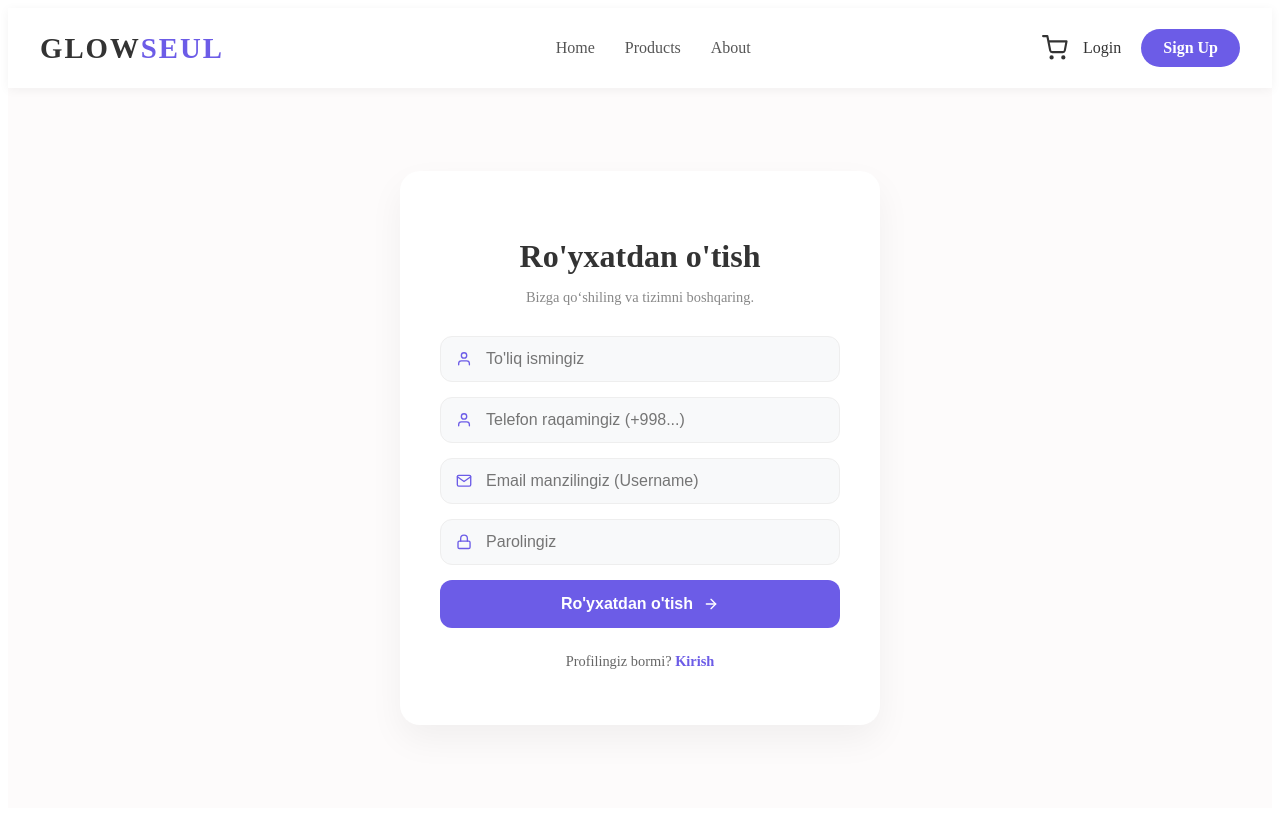
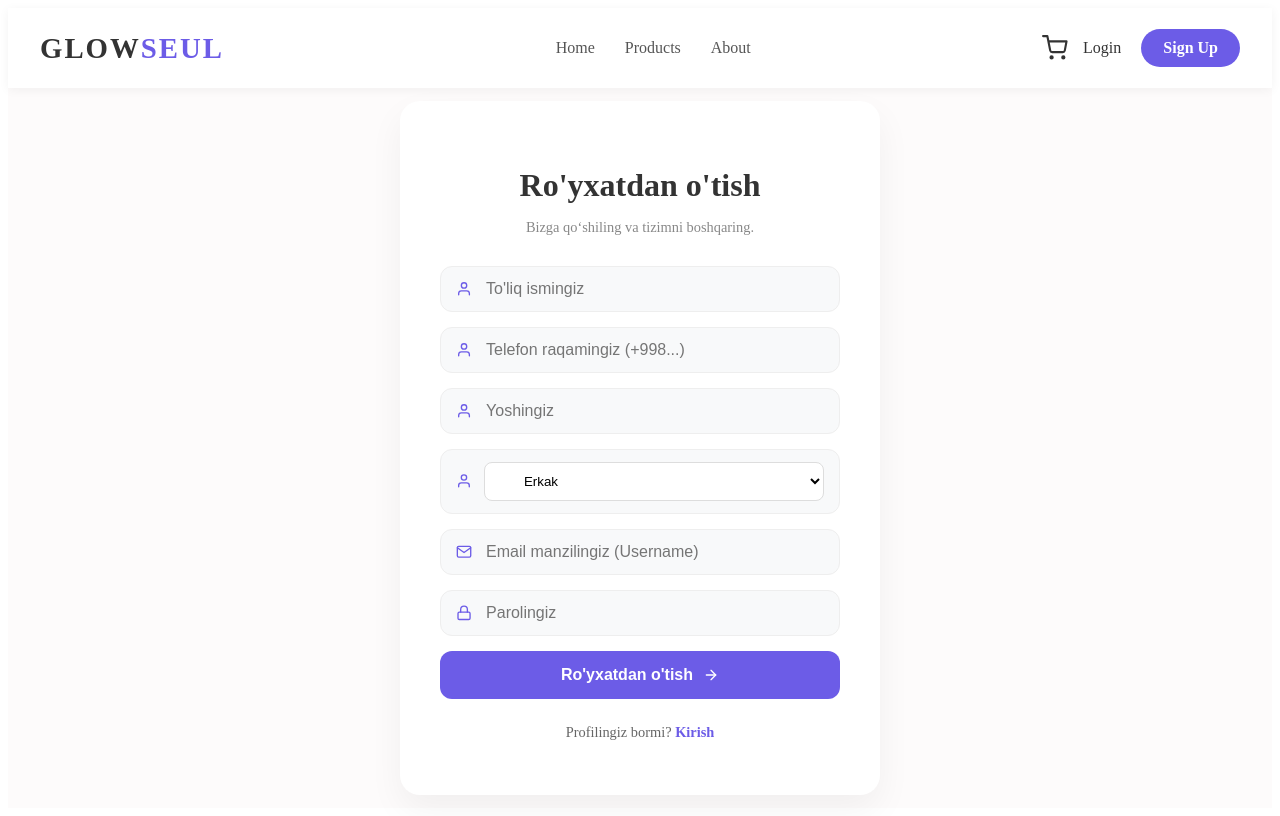
Before and after one commit to abdurahmon2204/cosmetic-seller2, a React (Vite) app: page /login in a window 1280 px wide. Both pictures are taken after a click on the element "Ro'yxatdan o'tish". Built offline with nearby package versions, Linux system fonts and the light colour scheme.

Commit message:
ozgardimi

```diff
--- a/src/assets/Pages/Login/Login.jsx
+++ b/src/assets/Pages/Login/Login.jsx
@@ -5,7 +5,16 @@ import './Login.css';
 
 const Auth = () => {
   const [isLogin, setIsLogin] = useState(true);
-  const [formData, setFormData] = useState({ name: '', email: '', password: '', role: 'superadmin', jins: 'erkak', age: 25, phonenumber: '' });
+  // Boshlang'ich qiymatlarni bo'sh qildik, jins esa default 'erkak' turadi
+  const [formData, setFormData] = useState({
+    name: '',
+    email: '',
+    password: '',
+    role: 'superadmin',
+    jins: 'erkak',
+    age: '',
+    phonenumber: ''
+  });
   const navigate = useNavigate();
 
   const handleInputChange = (e) => {
@@ -47,7 +56,7 @@ const Auth = () => {
           jins: formData.jins,
           role: formData.role,
           phonenumber: formData.phonenumber,
-          age: Number(formData.age)
+          age: Number(formData.age) // Matnni songa o'giramiz
         };
 
         const response = await fetch(`${BACKEND_URL}/superadmin/create`, {
@@ -82,6 +91,7 @@ const Auth = () => {
         <form onSubmit={handleSubmit}>
           {!isLogin && (
             <>
+              {/* To'liq ism */}
               <div className="auth-input-group">
                 <FiUser className="auth-icon" />
                 <input
@@ -92,6 +102,8 @@ const Auth = () => {
                   onChange={handleInputChange}
                 />
               </div>
+
+              {/* Telefon raqam */}
               <div className="auth-input-group">
                 <FiUser className="auth-icon" />
                 <input
@@ -101,6 +113,36 @@ const Auth = () => {
                   required
                   onChange={handleInputChange}
                 />
+              </div>
+
+              {/* Yosh (Yangi qo'shildi) */}
+              <div className="auth-input-group">
+                <FiUser className="auth-icon" />
+                <input
+                  type="number"
+                  name="age"
+                  placeholder="Yoshingiz"
+                  min="1"
+                  max="120"
+                  required
+                  onChange={handleInputChange}
+                />
+              </div>
+
+              {/* Jins (Yangi qo'shildi) */}
+              <div className="auth-input-group">
+                <FiUser className="auth-icon" />
+                <select
+                  name="jins"
+                  className="auth-select"
+                  value={formData.jins}
+                  onChange={handleInputChange}
+                  required
+                  style={{ width: '100%', padding: '10px 35px', borderRadius: '8px', border: '1px solid #ddd', outline: 'none', background: '#fff' }}
+                >
+                  <option value="erkak">Erkak</option>
+                  <option value="ayol">Ayol</option>
+                </select>
               </div>
             </>
           )}
```
